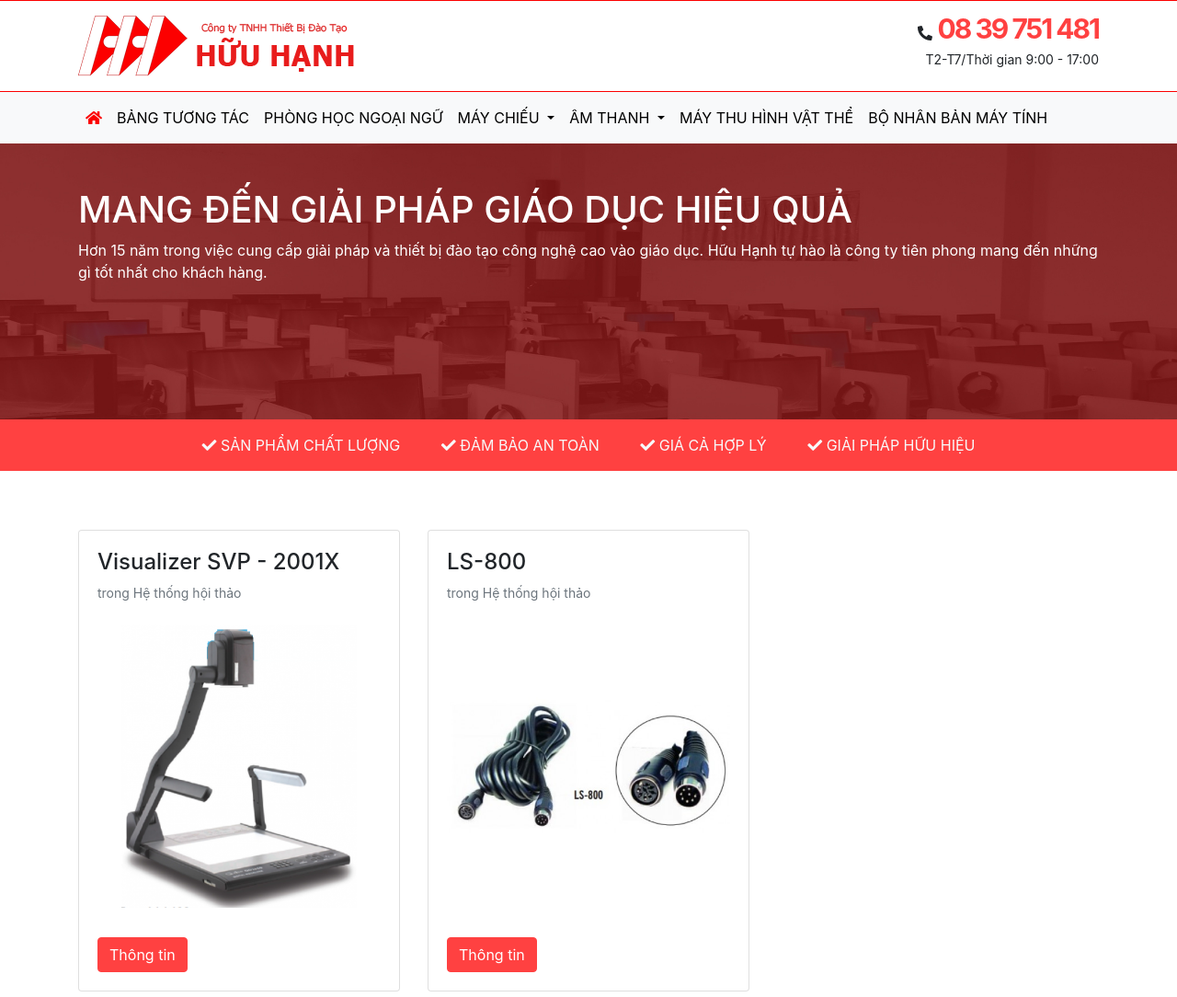
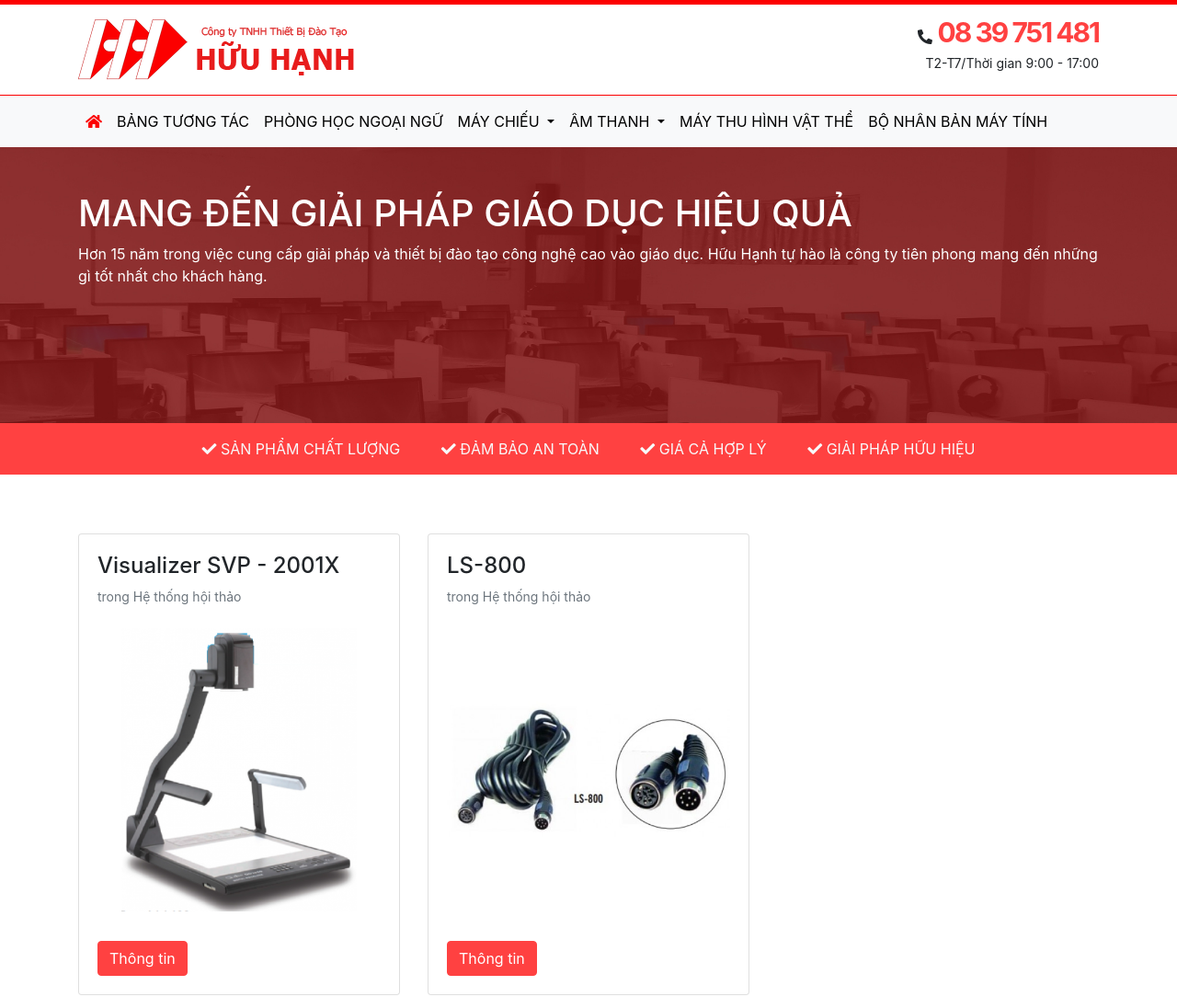
Before and after one commit to htran81/huuhanh-bs4-template, a plain HTML site: page src/index.html in a window 1280 px wide. Shown: the top 1084 px of the page at 92% size. Drawn offline with nearby package versions, Linux system fonts and the light colour scheme; files that its build step writes are made by us from their sources.

Commit message:
Update src/scss/style.scss

```diff
--- a/src/scss/style.scss
+++ b/src/scss/style.scss
@@ -5,6 +5,10 @@ $theme-colors: (
   primary: $primary,
   secondary: $secondary
 );
+
+body.border-top {
+    border-width: 5px !important;
+}
 
 .phone-number {
     font-size: 30px;
```
